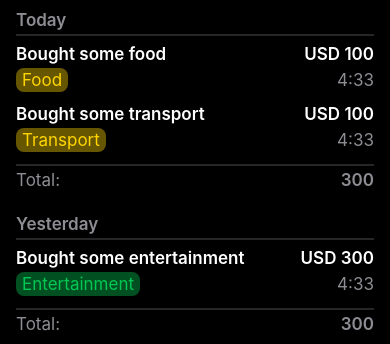
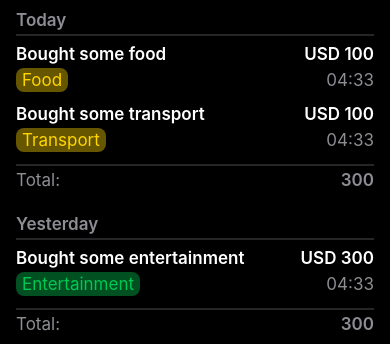
Before and after one commit to Andrsand/GoodbyeMoney, a React Native app: screen /Home in a window 390 px wide. Shown: the part 171-515 px from the top of the page. Built offline with nearby package versions, Linux system fonts and the light colour scheme.

Commit message:
fixed expense row time display

```diff
--- a/components/ExpenseRow.tsx
+++ b/components/ExpenseRow.tsx
@@ -61,7 +61,8 @@ export const ExpenseRow = ({expense}: Props) => (
                 </Text>
             </View>
             <Text style={{fontSize: 17,color: theme.colors.textSecondary}}>
-                {expense.date.getHours()}:{expense.date.getMinutes()}
+                {`${expense.date.getHours()}`.padStart(2, '0')}:
+                {`${expense.date.getMinutes()}`.padStart(2, '0')}
             </Text>
         </View>
     </View>
```
